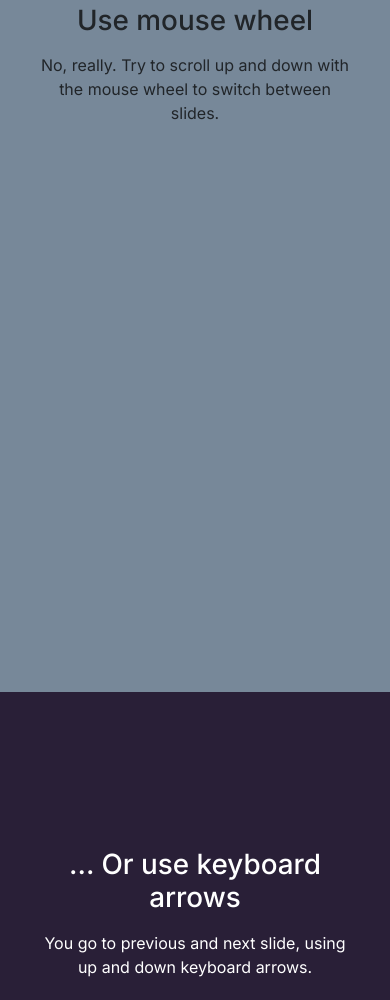
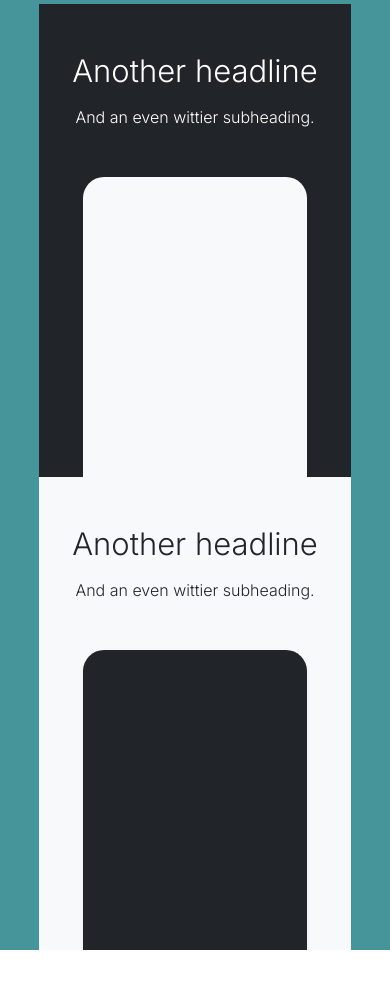
Before and after one commit to GabrielLopez10/tienda-online-cilsa, a plain HTML site: page index.html in a window 390 px wide. Shown: the part 997-1997 px from the top of the page. After the commit the page ends 1947 px from the top, so only its background shows below. Drawn offline with nearby package versions, Linux system fonts and the light colour scheme.

```diff
--- a/index.html
+++ b/index.html
@@ -98,17 +98,24 @@
                     </div>
                 </div>
             </div>
-            <div class="slide" id="slide-3">
+            <div class="slide" id="slide-2">
                 <div class="centered">
-                    <h1>Use mouse wheel</h1>
-
-                    <p>No, really. Try to scroll up and down with the mouse wheel to switch between slides.</p>
-                </div>
-            </div>
-            <div class="slide" id="slide-4">
-                <div class="centered">
-                    <h1>... Or use keyboard arrows</h1>
-                    <p>You go to previous and next slide, using up and down keyboard arrows.</p>
+                    <div class="d-md-flex flex-md-equal w-100 my-md-3 ps-md-3">
+                        <div class="text-bg-dark me-md-3 pt-3 px-3 pt-md-5 px-md-5 text-center overflow-hidden">
+                          <div class="my-3 py-3">
+                            <h2 class="display-5">Another headline</h2>
+                            <p class="lead">And an even wittier subheading.</p>
+                          </div>
+                          <div class="bg-body-tertiary shadow-sm mx-auto" style="width: 80%; height: 300px; border-radius: 21px 21px 0 0;"></div>
+                        </div>
+                        <div class="bg-body-tertiary me-md-3 pt-3 px-3 pt-md-5 px-md-5 text-center overflow-hidden">
+                          <div class="my-3 p-3">
+                            <h2 class="display-5">Another headline</h2>
+                            <p class="lead">And an even wittier subheading.</p>
+                          </div>
+                          <div class="bg-dark shadow-sm mx-auto" style="width: 80%; height: 300px; border-radius: 21px 21px 0 0;"></div>
+                        </div>
+                      </div>
                 </div>
             </div>
         </section>
--- a/styles/styles.css
+++ b/styles/styles.css
@@ -12,6 +12,11 @@
 body {
     font-family: var(--fuente-inter);
     box-sizing: border-box;
+}
+
+.offcanvas.offcanvas-start {
+    width: 75%;
+    border-radius: 10px;
 }
 
 .dropdown:hover .dropdown-menu {
```
